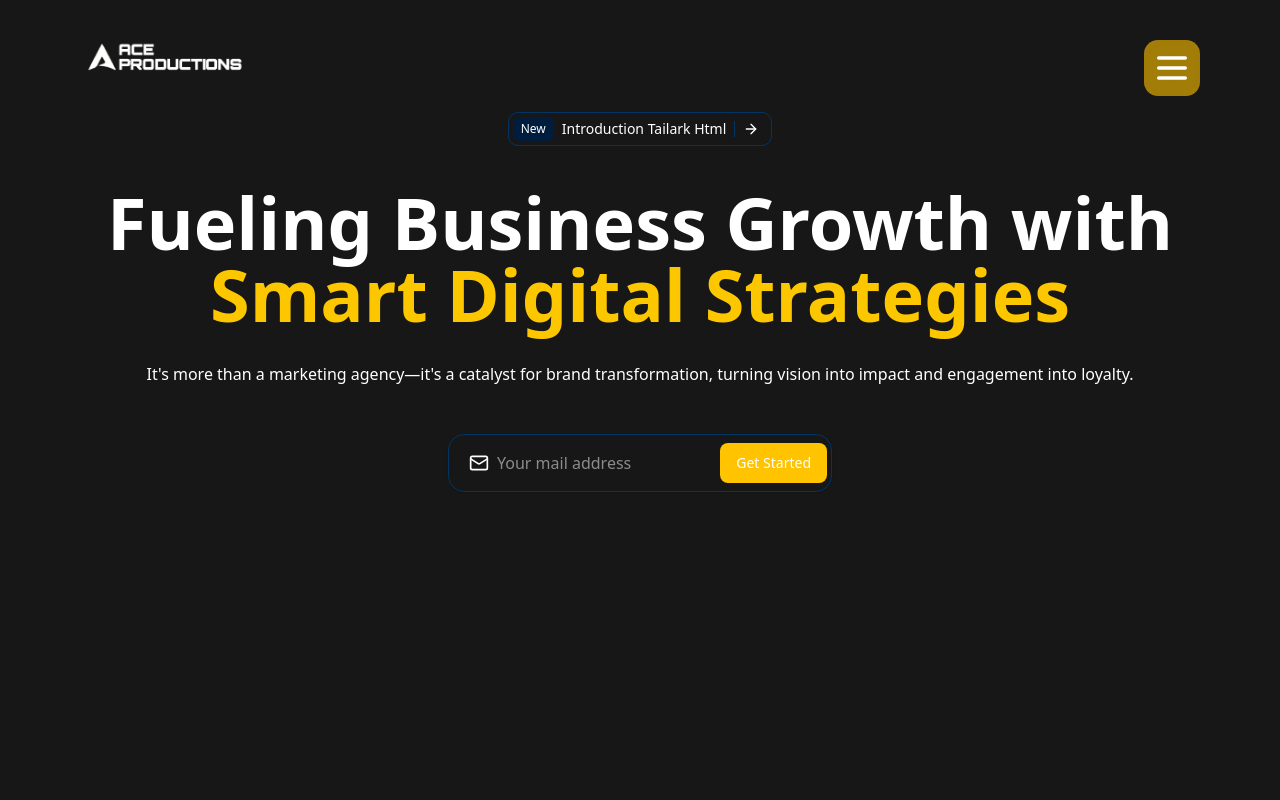
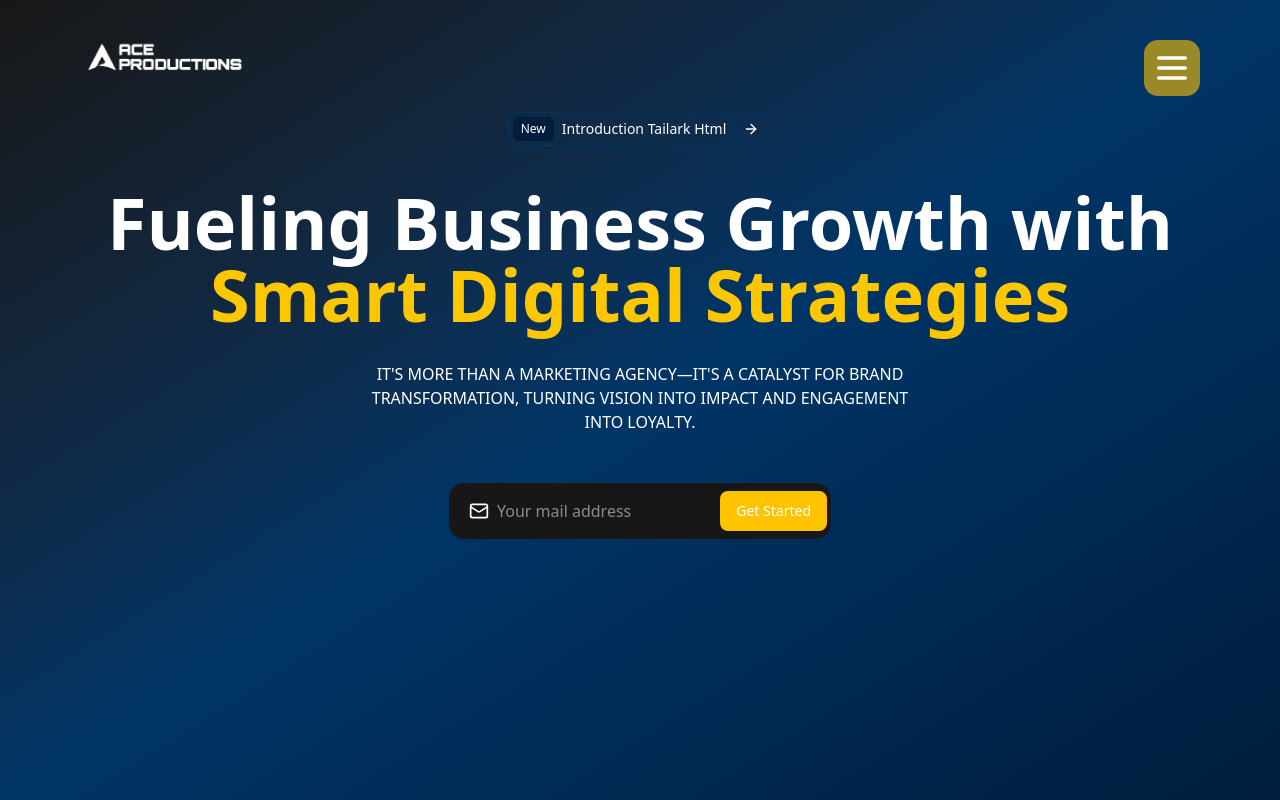
Before and after one commit to A-B-H-I-S-H-E-K-S-H-A-W/marketing-portfolio, a Next.js app: page / in a window 1280 px wide. Built offline with nearby package versions, Linux system fonts and the light colour scheme.

Commit message:
Added some ui colors for testing

```diff
--- a/src/app/page.jsx
+++ b/src/app/page.jsx
@@ -8,6 +8,7 @@ import Header from "@/components/ui/Header";
 export default function Home() {
   return (
     <>
+      <div className="absolute top-0 left-0 z-[1] h-screen w-screen bg-gradient-to-br from-background via-secondary to-muted"></div>
       <Header />
 
       <main>
@@ -31,7 +32,7 @@ export default function Home() {
                   Fueling Business Growth with
                   <p className="text-yellow-400">Smart Digital Strategies</p>
                 </h1>
-                <p className="mt-8">
+                <p className="mt-8 uppercase max-w-xl mx-auto">
                   It's more than a marketing agency—it's a catalyst for brand
                   transformation, turning vision into impact and engagement into
                   loyalty.
```
